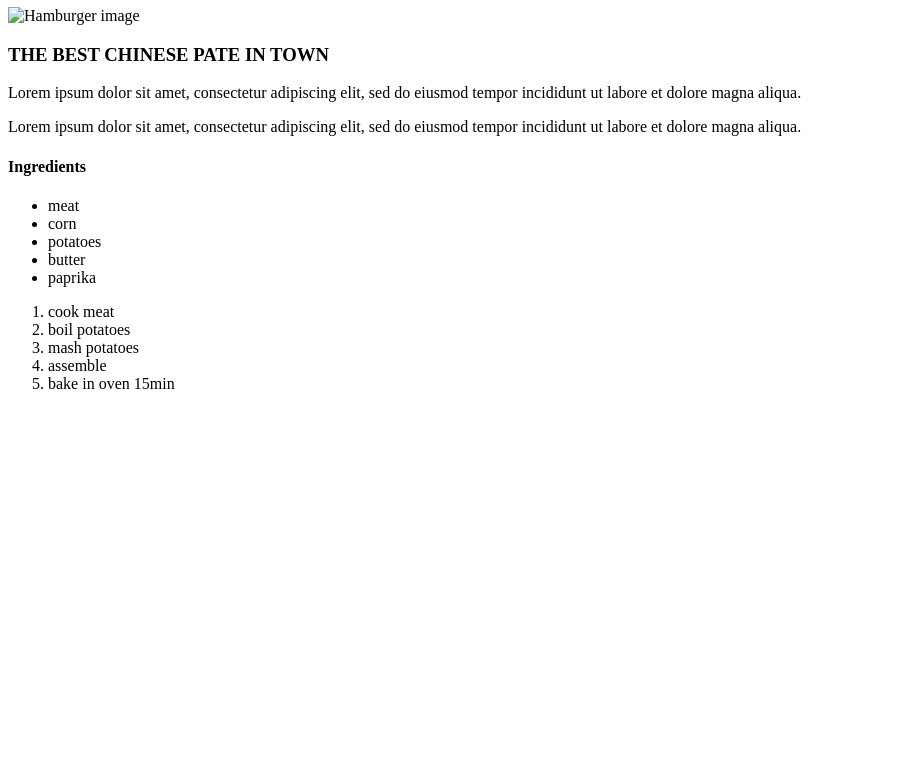
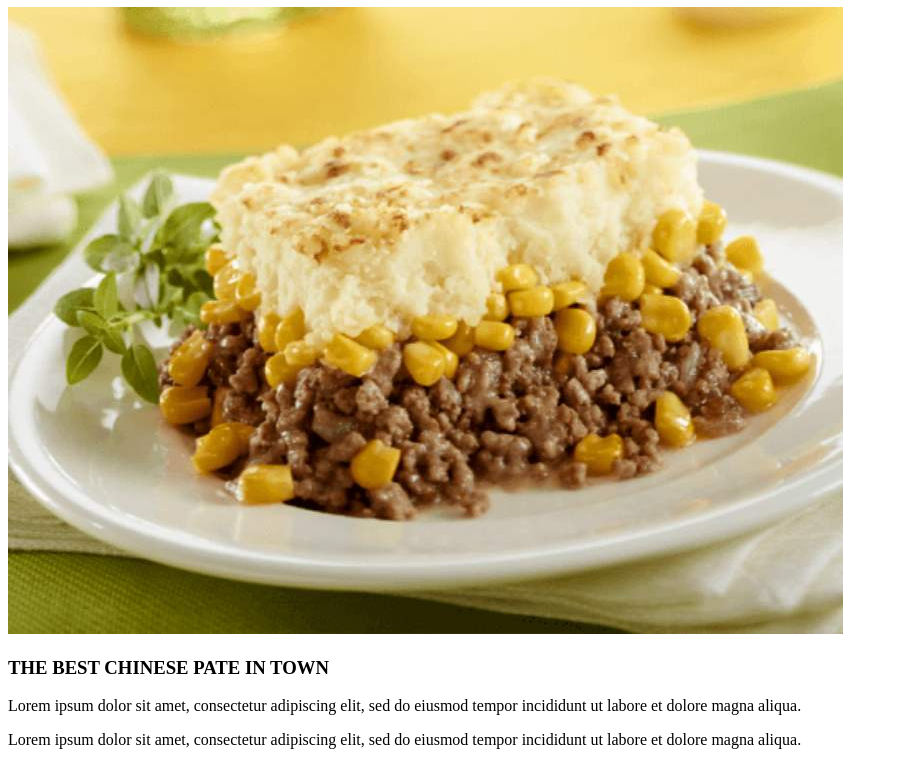
Before and after one commit to Bellamy91/odin-recipes, a plain HTML site: page recipes/patechinois.html in a window 1280 px wide. Shown: the part 73-841 px from the top of the page, without its empty margins (0-898 px from the left). Before the commit the page ends 800 px from the top, so only its background shows below. Drawn offline with Linux system fonts and the light colour scheme; the site is published under a folder, as on GitHub Pages, so addresses that start at the root find nothing.

Commit message:
correction image 2

```diff
--- a/recipes/patechinois.html
+++ b/recipes/patechinois.html
@@ -6,7 +6,7 @@
 </head>
 <body>
     <h1>Simon's chinese pate</h1>
-    <img src="/images/patechinois.jpg" alt="Hamburger image">
+    <img src="../images/patechinois.jpg" alt="pate chinois image">
     <h3><strong>THE BEST CHINESE PATE IN TOWN</strong></h3>
 
     <p>Lorem ipsum dolor sit amet, consectetur adipiscing elit, sed do eiusmod tempor
```
Also changed, not shown: recipes/hamburger.html (+1 -1 lines), images/dog.jpg (added).
